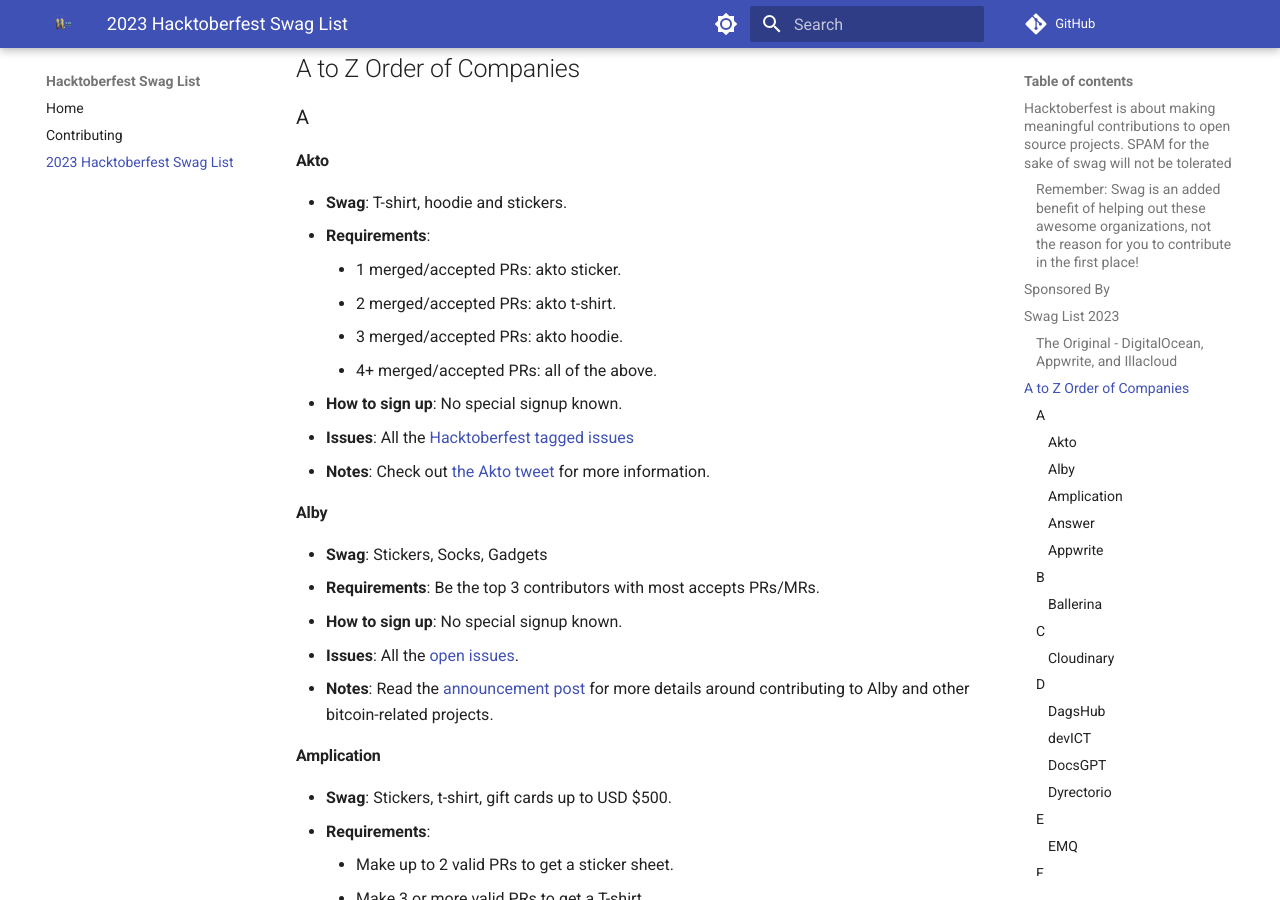
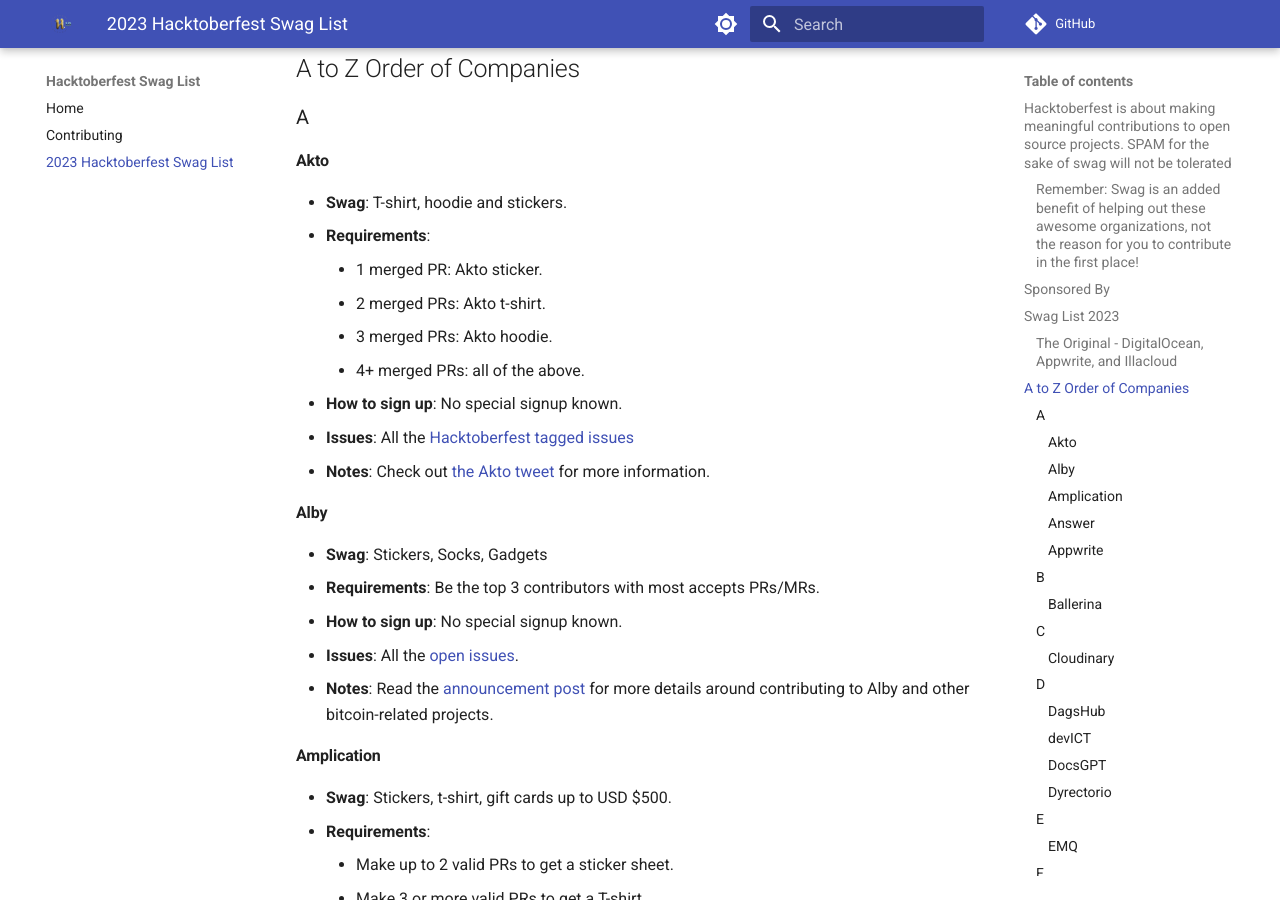
Before and after one commit to crweiner/hacktoberfest-swag-list, an MkDocs documentation site: the page built from docs/list.md, in a window 1280 px wide and 900 px high, scrolled down 1279 px. Built offline with MkDocs 1.6.1 and Material for MkDocs 9.7.7, drawn with Linux system fonts in a browser that asks for light colours; plug-ins that fetch from the network failed and are left out; comment, search, counter and statistics services are not loaded.

Commit message:
Modify Akto

```diff
--- a/docs/list.md
+++ b/docs/list.md
@@ -42,10 +42,10 @@
 
 - **Swag**: T-shirt, hoodie and stickers.
 - **Requirements**:
-    - 1 merged/accepted PRs: akto sticker.
-    - 2 merged/accepted PRs: akto t-shirt.
-    - 3 merged/accepted PRs: akto hoodie.
-    - 4+ merged/accepted PRs: all of the above.
+    - 1 merged PR: Akto sticker.
+    - 2 merged PRs: Akto t-shirt.
+    - 3 merged PRs: Akto hoodie.
+    - 4+ merged PRs: all of the above.
 - **How to sign up**: No special signup known.
 - **Issues**: All the [Hacktoberfest tagged issues](https://github.com/akto-api-security/akto/issues?q=is%3Aopen+is%3Aissue+label%3Ahacktoberfest)
 - **Notes**: Check out [the Akto tweet](https://twitter.com/Aktodotio/status/1708716187582927316) for more information.
```
